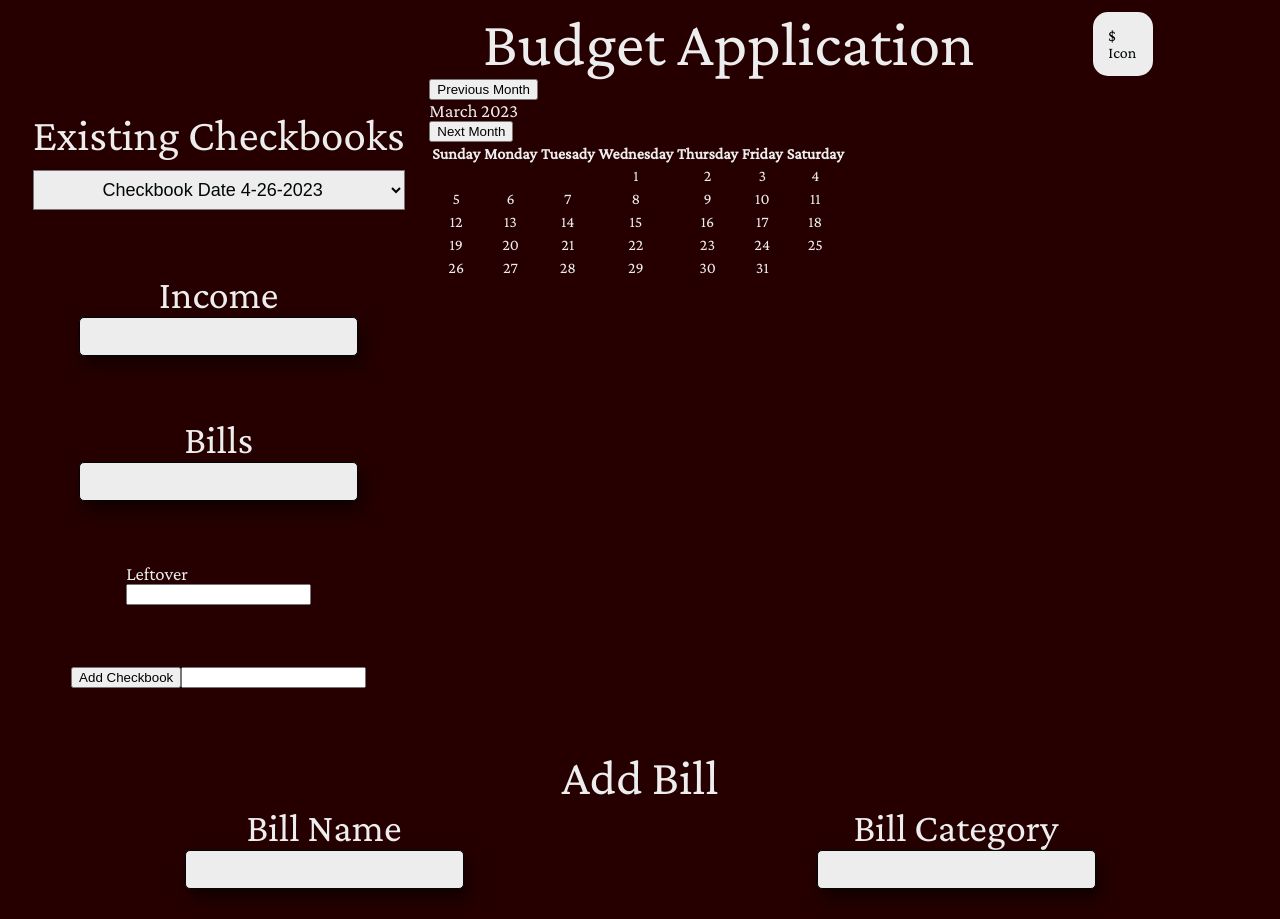
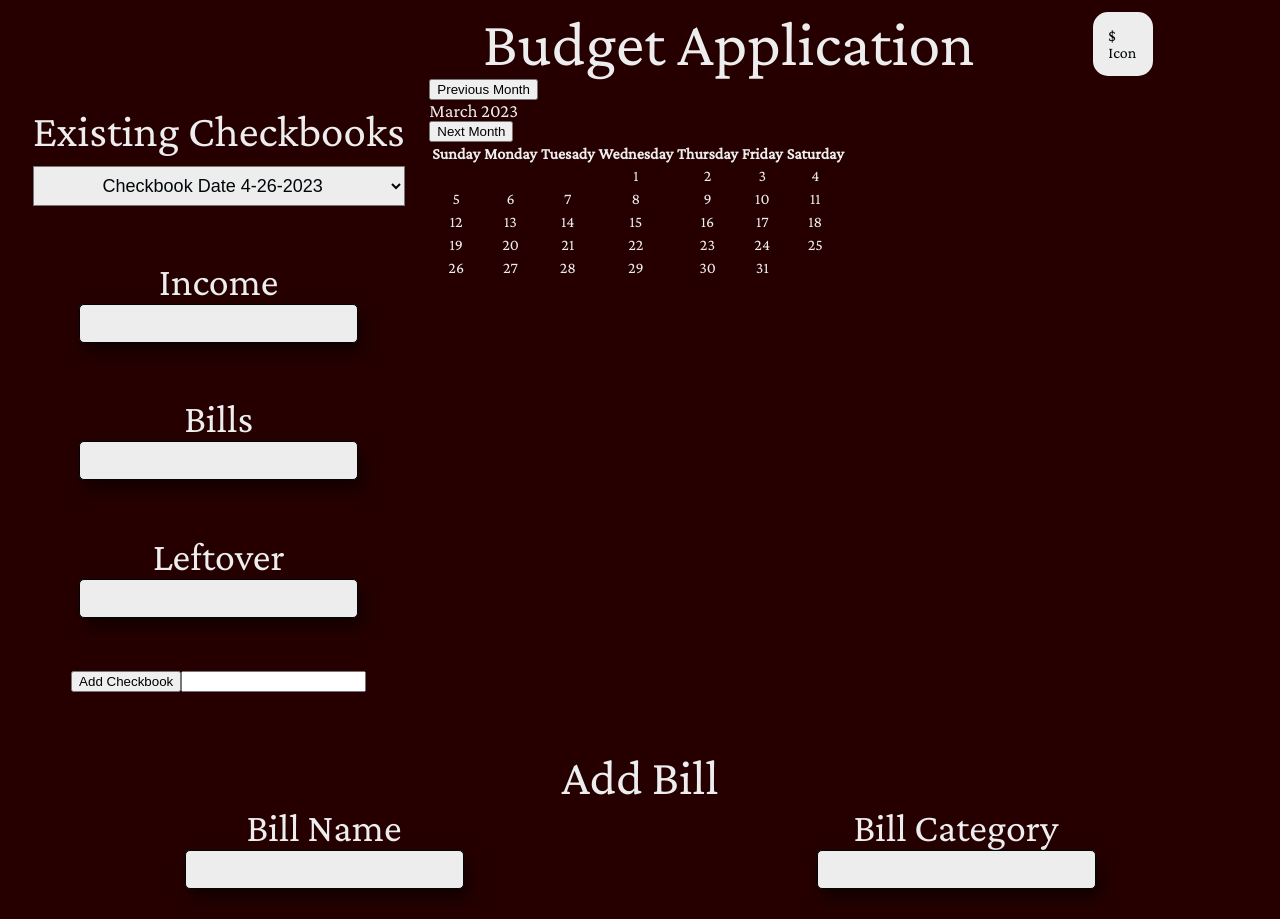
Before and after one commit to nathenjo/budget-app, a Next.js app: page / in a window 1280 px wide. Built offline with nearby package versions, Linux system fonts and the light colour scheme.

Commit message:
Input style is now a mixin and added the rest of input components to home page

```diff
--- a/pages/index.js
+++ b/pages/index.js
@@ -25,10 +25,7 @@ export default function Home(props) {
                     </div>
                     <Input propClass='income' inputType='text' />
                     <Input propClass='bills' inputType='text' />
-                    <div className='leftover-wrapper'>
-                        <h3>Leftover</h3>
-                        <input type='text' className='leftover-input' />
-                    </div>
+                    <Input propClass='leftover' inputType='text' />
                     <div className='add-checkbook-wrapper'>
                         <button>Add Checkbook</button>
                         <input type='text' className='new-checkboox-input' />
--- a/styles/components/input.scss
+++ b/styles/components/input.scss
@@ -8,19 +8,6 @@
     }
 
     input {
-        font-size: 20px;
-        text-align: center;
-        background-color: $white;
-        border: 1px solid $black;
-        border-radius: 5px;
-        height: 35px;
-        padding-left: 10px;
-        transition: 0.3s all ease;
-        @include input-shadow-box;
-        &:focus, &:focus-visible {
-            border-radius: 15px;
-            border: 1px solid $blue;
-            outline: 5px solid $blue;
-        }
+        @include input-style();
     }
 }
--- a/styles/variables.scss
+++ b/styles/variables.scss
@@ -14,3 +14,20 @@ h1, h2, h3, h4, h5, h6 {
 @mixin input-shadow-box {
     box-shadow: 5px 10px 15px 0px rgba(0,0,0,0.50);
 }
+
+@mixin input-style {
+    font-size: 20px;
+        text-align: center;
+        background-color: $white;
+        border: 1px solid $black;
+        border-radius: 5px;
+        height: 35px;
+        padding-left: 10px;
+        transition: 0.3s all ease;
+        @include input-shadow-box;
+        &:focus, &:focus-visible {
+            border-radius: 15px;
+            border: 1px solid $blue;
+            outline: 5px solid $blue;
+        }
+}
```
